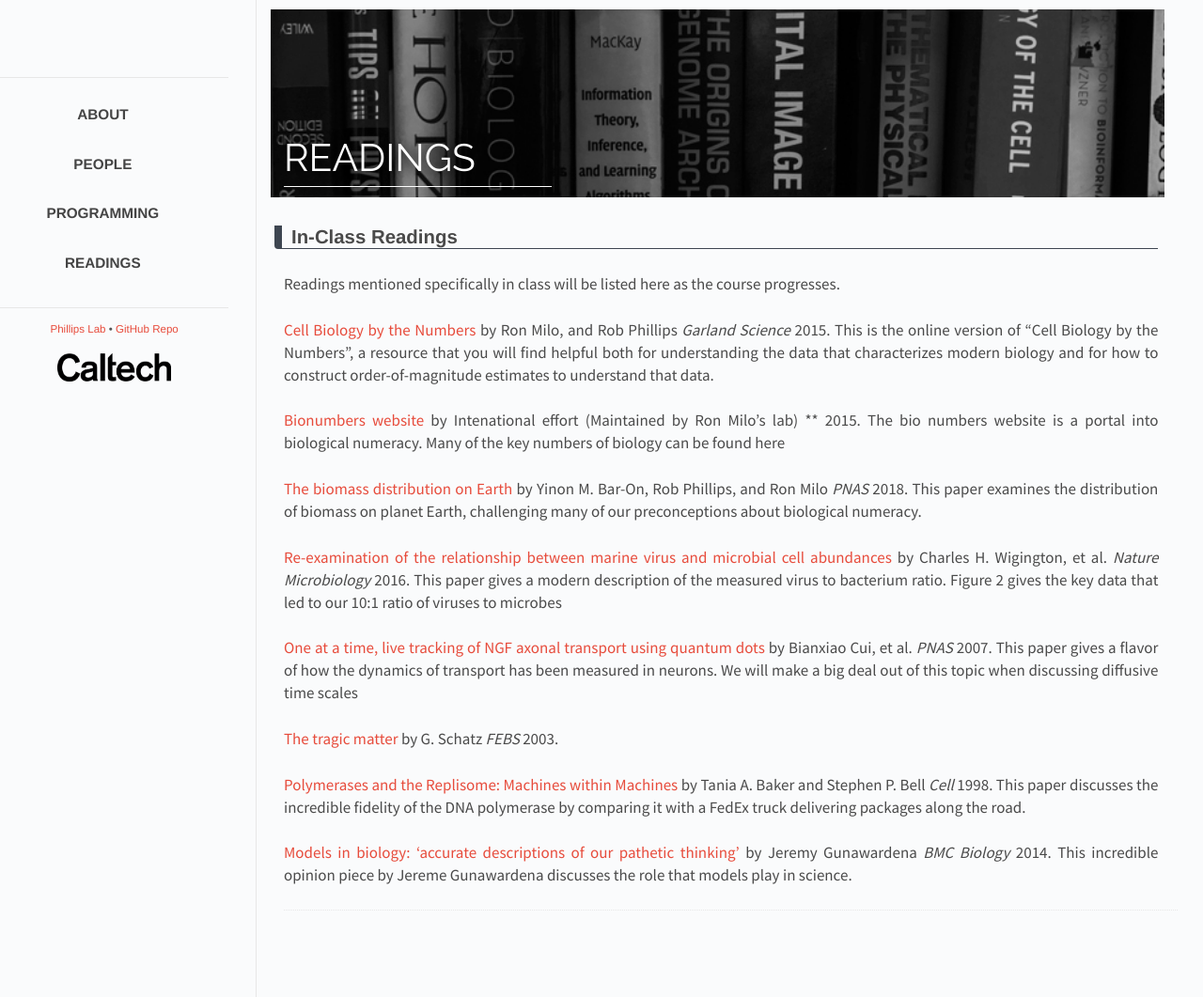
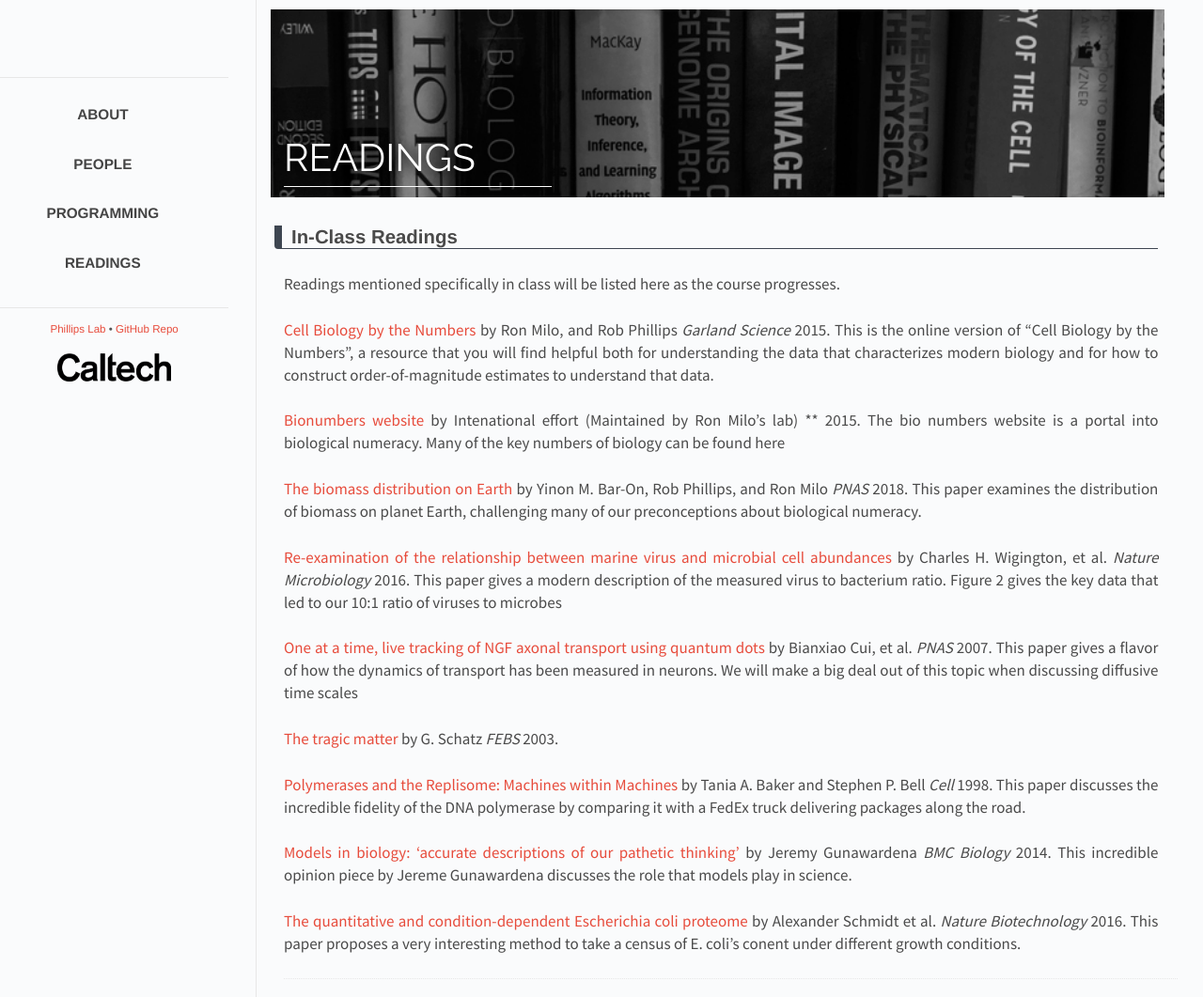
Before and after one commit to RPGroup-PBoC/ncbs_pboc, a Jekyll site: the page built from _posts/2017-01-24-readings.md, in a window 1280 px wide. Shown: the whole page at 94% size. Built offline with Jekyll 4.4.1, drawn with Linux system fonts in a browser that asks for light colours.

Commit message:
add the schmidt paper

```diff
--- a/_data/papers.yaml
+++ b/_data/papers.yaml
@@ -52,7 +52,12 @@
   year: 2014
   link: "https://bmcbiol.biomedcentral.com/articles/10.1186/1741-7007-12-29"
 
-
+- title: "The quantitative and condition-dependent Escherichia coli proteome"
+  author: Alexander Schmidt et al.
+  journal: Nature Biotechnology
+  description: This paper proposes a very interesting method to take a census of E. coli's conent under different growth conditions.
+  year: 2016
+  link: "http://www.rpdata.caltech.edu/courses/course_papers/NatureBiotech_Schmidt_2016.pdf"
 
 # - title: "Models in Biology: Accurate Descriptions of Our Pathetic Thinking"
 #   author: Jeremy Gunawardena
```
